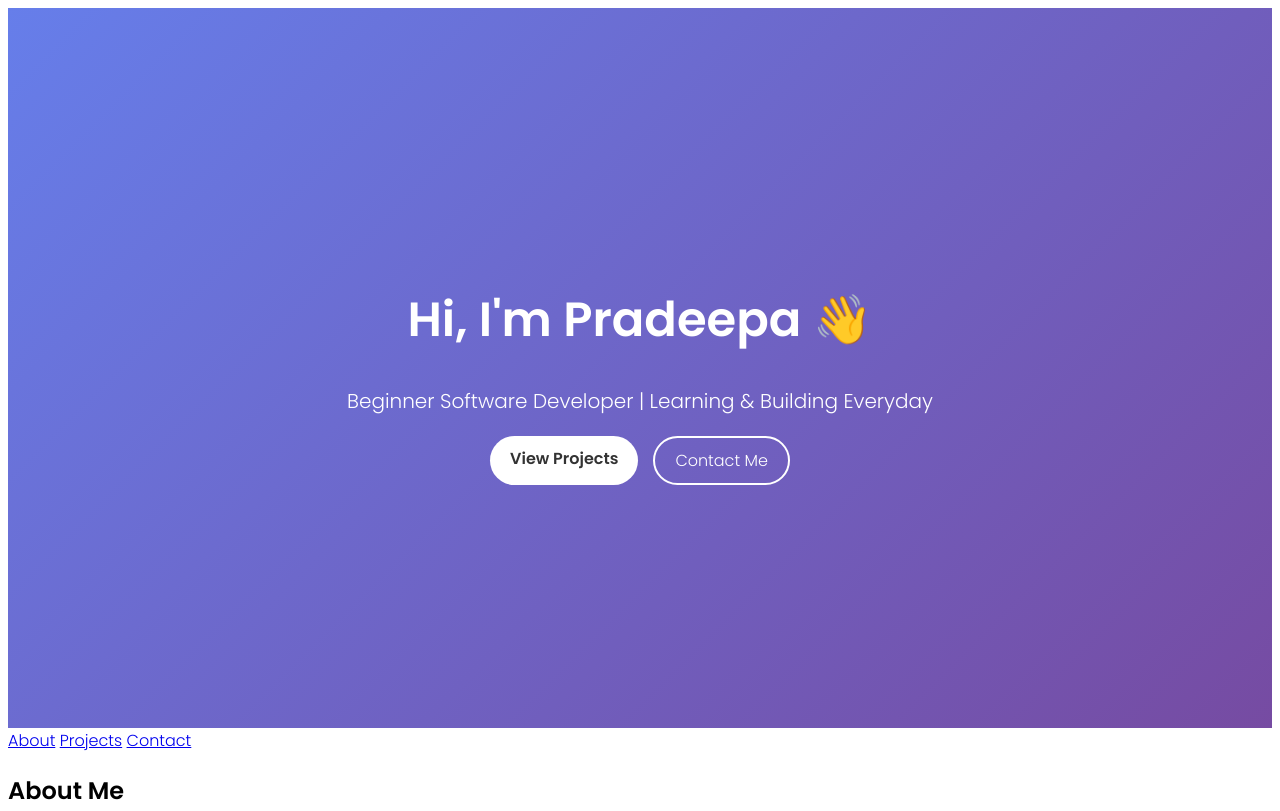
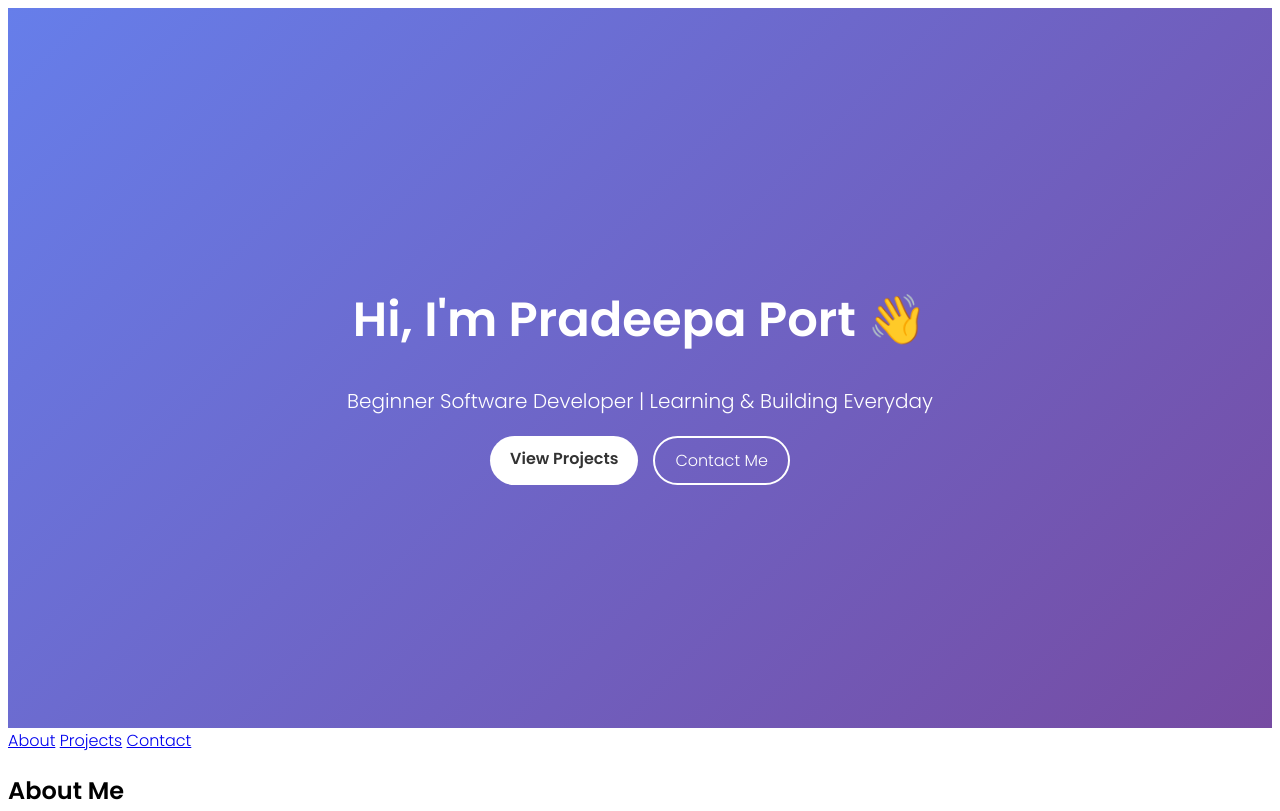
Before and after one commit to pradeejai14/portfolio-website, a plain HTML site: page index.html in a window 1280 px wide. Shown: the top 811 px of the page. Drawn offline with Linux system fonts and the light colour scheme.

Commit message:
Update index.html

```diff
--- a/index.html
+++ b/index.html
@@ -16,7 +16,7 @@
 <body>
 
 <header class="hero">
-  <h1>Hi, I'm Pradeepa 👋</h1>
+  <h1>Hi, I'm Pradeepa Port 👋</h1>
   <p>Beginner Software Developer | Learning & Building Everyday</p>
 
   <div class="buttons">
```
